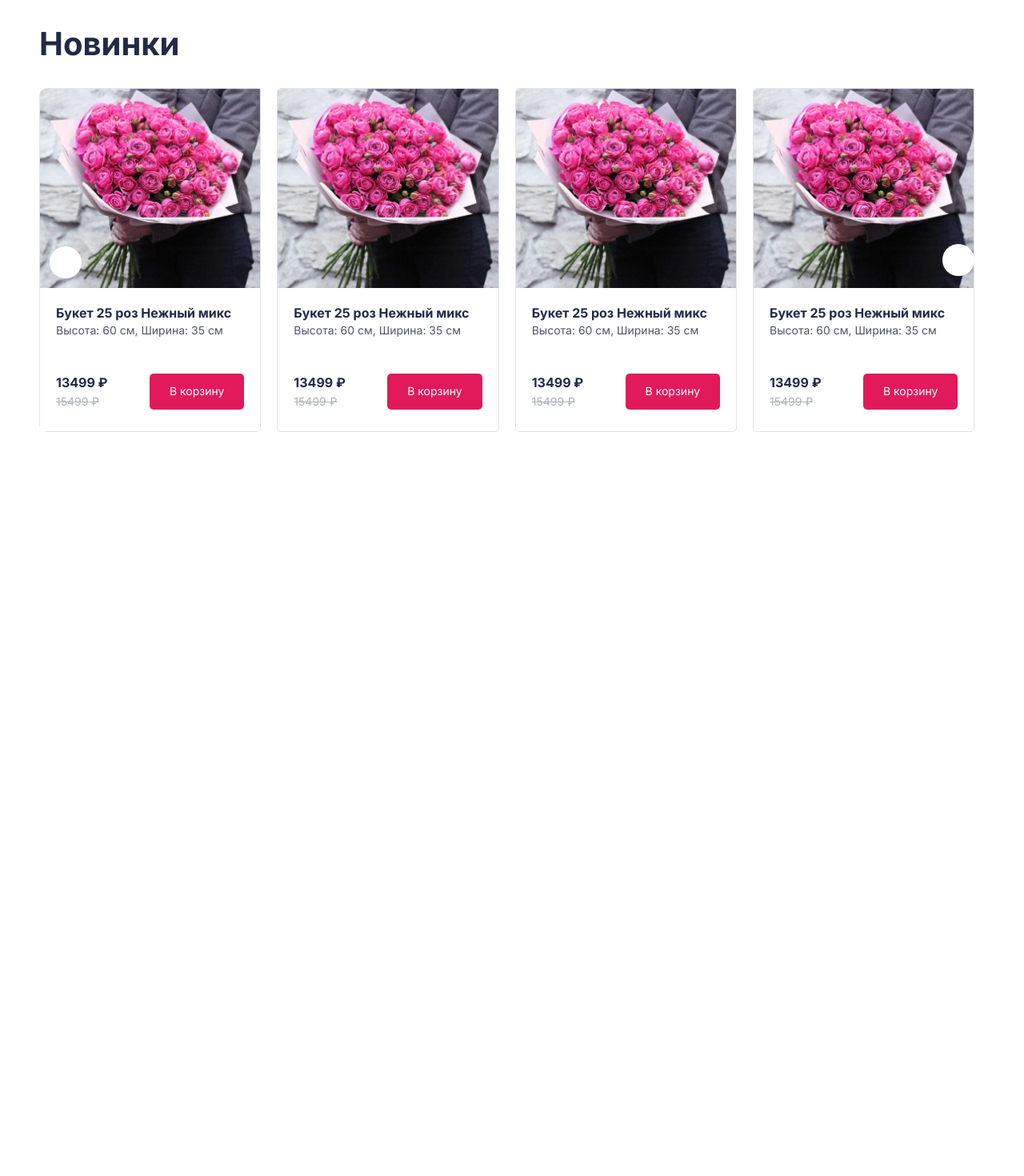
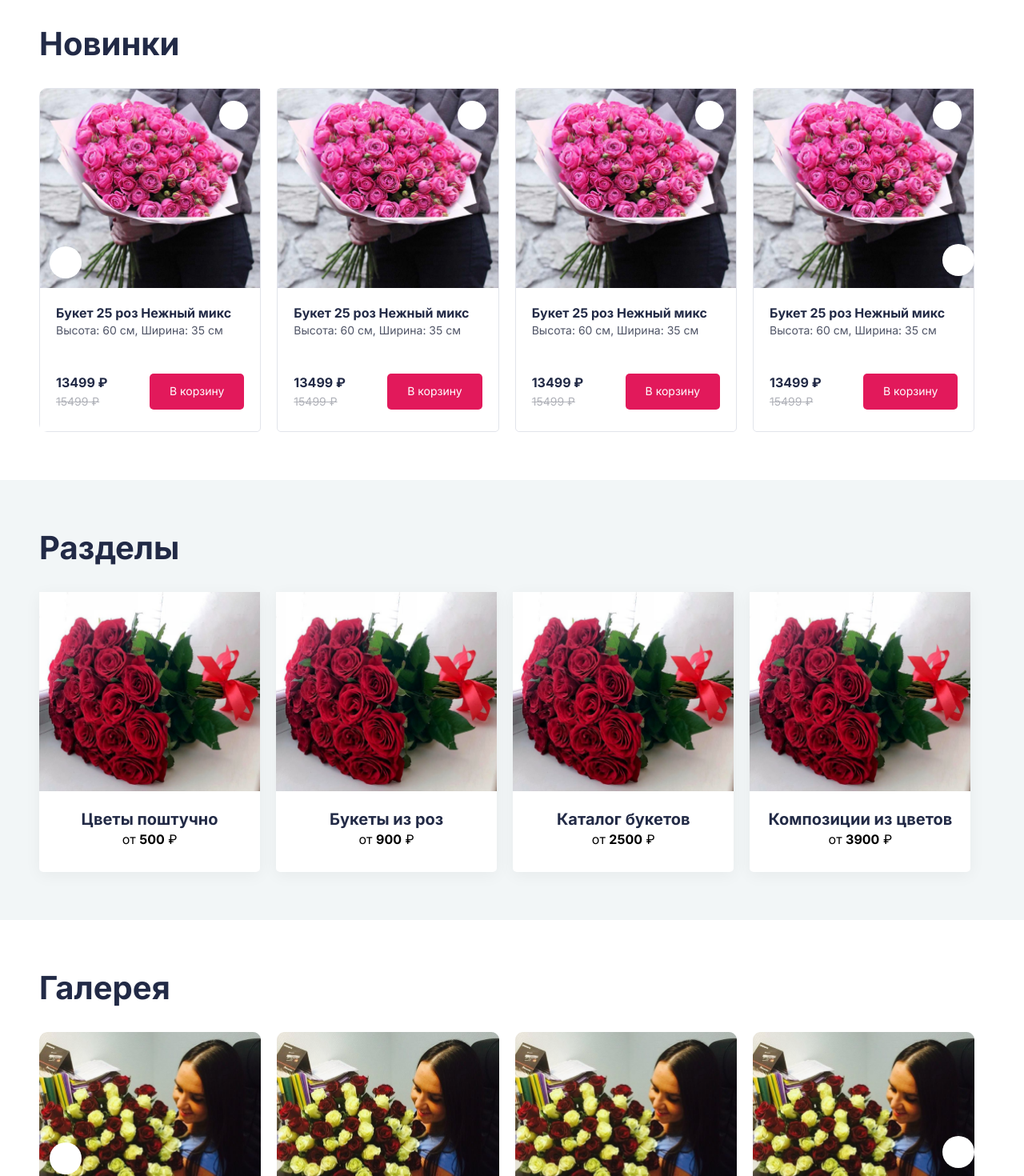
Before and after one commit to Hlopunoff/online-shop, a React (Create React App) app: page / in a window 1280 px wide. Shown: the part 2210-3680 px from the top of the page at 80% size. Before the commit the page ends 2810 px from the top, so only its background shows below. Built offline with nearby package versions, Linux system fonts and the light colour scheme.

Commit message:
Сделал еще несколько похожих компонентов-секций

```diff
--- a/src/components/bouquet/Bouquet.js
+++ b/src/components/bouquet/Bouquet.js
@@ -19,6 +19,7 @@ const Bouquet = (props) => {
                 <button className={styles['slide__btn']}>В корзину</button>
             </div>
         </div>
+        <button className={`icon-favourites ${styles['add-to-fav']}`}></button>
     </div>
   )
 }
--- a/src/components/bouquet/bouquet.module.scss
+++ b/src/components/bouquet/bouquet.module.scss
@@ -1,5 +1,6 @@
 @import '../../style/funcs';
 .slide {
+    position: relative;
     height: 100%;
     max-width: prc(275, 1172);
     min-width: prc(275, 1172);
@@ -74,3 +75,23 @@
         color: #fff;
     }
 }
+
+.add-to-fav {
+    display: block;
+    position: absolute;
+    top: 15px;
+    right: 15px;
+    width: 36px;
+    height: 36px;
+    font-size: 24px;
+    line-height: 42px;
+    border: none;
+    border-radius: 50%;
+    color: #B0B2B9;
+    background-color: #fff;
+    cursor: pointer;
+    transition: all 0.3s ease;
+    &:hover {
+        color: #E2195B;
+    }
+}
--- /dev/null
+++ b/src/components/gallery/Gallery.js
@@ -0,0 +1,31 @@
+import React from 'react';
+import Slider from '../slider/Slider';
+
+import styles from './gallery.module.scss';
+import slide from '../../assets/img/galery.png';
+
+const Gallery = () => {
+  return (
+    <section className={styles.section}>
+        <div className="container">
+            <h2 className={styles['section__title']}>Галерея</h2>
+            <Slider styles={{width: '100%', height: '300px'}}>
+                <div className={styles.slide}>
+                    <img src={slide} alt="" />
+                </div>
+                <div className={styles.slide}>
+                    <img src={slide} alt="" />
+                </div>
+                <div className={styles.slide}>
+                    <img src={slide} alt="" />
+                </div>
+                <div className={styles.slide}>
+                    <img src={slide} alt="" />
+                </div>
+            </Slider>
+        </div>
+    </section>
+  )
+}
+
+export default Gallery;
--- /dev/null
+++ b/src/components/gallery/gallery.module.scss
@@ -0,0 +1,28 @@
+@import '../../style/funcs';
+.section {
+    padding: 60px 0 70px 0;
+    &__title {
+        margin-bottom: 30px;
+        font-style: normal;
+        font-weight: 700;
+        font-size: 40px;
+        line-height: 50px;
+        color: #222A46;
+    }
+}
+
+.slide {
+    margin-right: 20px;
+    max-width: prc(275, 1172);
+    min-width: prc(275, 1172);
+    height: 100%;
+    border-radius: 10px;
+    &:last-child {
+        margin-right: 0;
+    }
+    img {
+        width: 100%;
+        height: 100%;
+        object-fit: cover;
+    }
+}
--- /dev/null
+++ b/src/components/options/Options.js
@@ -0,0 +1,47 @@
+import React from 'react';
+
+import styles from './options.module.scss';
+import slide from '../../assets/img/options-img1.png';
+
+const Options = () => {
+  return (
+    <section className={styles.section}>
+        <div className="container">
+            <h2 className={styles['section__title']}>Разделы</h2>
+            <div className={styles['section__content']}>
+                <div className={styles['section__card']}>
+                    <div className={styles['card__img-wrap']}>
+                        <img src={slide} alt="" className={styles['card__img']} />
+                    </div>
+                    <h3 className={styles['card__title']}>Цветы поштучно</h3>
+                    <span className="card__price">от <b>500</b> ₽</span>
+                </div>
+                <div className={styles['section__card']}>
+                    <div className={styles['card__img-wrap']}>
+                        <img src={slide} alt="" className={styles['card__img']} />
+                    </div>
+                    <h3 className={styles['card__title']}>Букеты из роз</h3>
+                    <span className="card__price">от <b>900</b> ₽</span>
+                </div>
+                <div className={styles['section__card']}>
+                    <div className={styles['card__img-wrap']}>
+                        <img src={slide} alt="" className={styles['card__img']} />
+                    </div>
+                    <h3 className={styles['card__title']}>Каталог букетов</h3>
+                    <span className="card__price">от <b>2500</b> ₽</span>
+                </div>
+                <div className={styles['section__card']}>
+                    <div className={styles['card__img-wrap']}>
+                        <img src={slide} alt="" className={styles['card__img']} />
+                    </div>
+                    <h3 className={styles['card__title']}>Композиции из цветов</h3>
+                    <span className="card__price">от <b>3900</b> ₽</span>
+                </div>
+            </div>
+        </div>
+    </section>
+  )
+}
+
+
+export default Options;
--- /dev/null
+++ b/src/components/options/options.module.scss
@@ -0,0 +1,52 @@
+@import '../../style/funcs';
+.section {
+    padding: 60px 0;
+    background: #F2F6F7;
+    &__title {
+        font-style: normal;
+        font-weight: 700;
+        font-size: 40px;
+        line-height: 50px;
+        color: #222A46;
+    }
+    &__content {
+        margin-top: 30px;
+        display: flex;
+        align-items: center;
+        column-gap: 20px;
+    }
+    &__card {
+        text-align: center;
+        max-width: prc(278, 1172);
+        height: 350px;
+        background-color: #fff;
+        box-shadow: 0px 4px 20px rgba(0, 0, 0, 0.05);
+        border-radius: 0px 0px 5px 5px;
+    }
+    .card {
+        &__img-wrap {
+            width: 100%;
+            height: prc(250, 351);
+        }
+        &__img {
+            width: 100%;
+            height: 100%;
+            object-fit: cover;
+        }
+        &__title {
+            margin-top: 20px;
+            font-style: normal;
+            font-weight: 700;
+            font-size: 20px;
+            line-height: 30px;
+            color: #222A46;
+        }
+        &__price {
+            font-style: normal;
+            font-weight: 400;
+            font-size: 16px;
+            line-height: 22px;
+            color: #222A46;
+        }
+    }
+}
--- a/src/pages/MainPage.js
+++ b/src/pages/MainPage.js
@@ -1,5 +1,7 @@
 import React from 'react'
 import BouquetList from '../components/bouquetList/BouquetList';
+import Gallery from '../components/gallery/Gallery';
+import Options from '../components/options/Options';
 import PromoSection from '../components/promoSection/PromoSection';
 
 const MainPage = () => {
@@ -9,6 +11,8 @@ const MainPage = () => {
         <BouquetList title='Букеты цветов с доставкой'/>
         <BouquetList title='Лучшие предложения'/>
         <BouquetList title='Новинки'/>
+        <Options/>
+        <Gallery/>
     </main>
   )
 }
```
Also changed, not shown: src/assets/img/galery.png (added), src/assets/img/options-img1.png (added).
